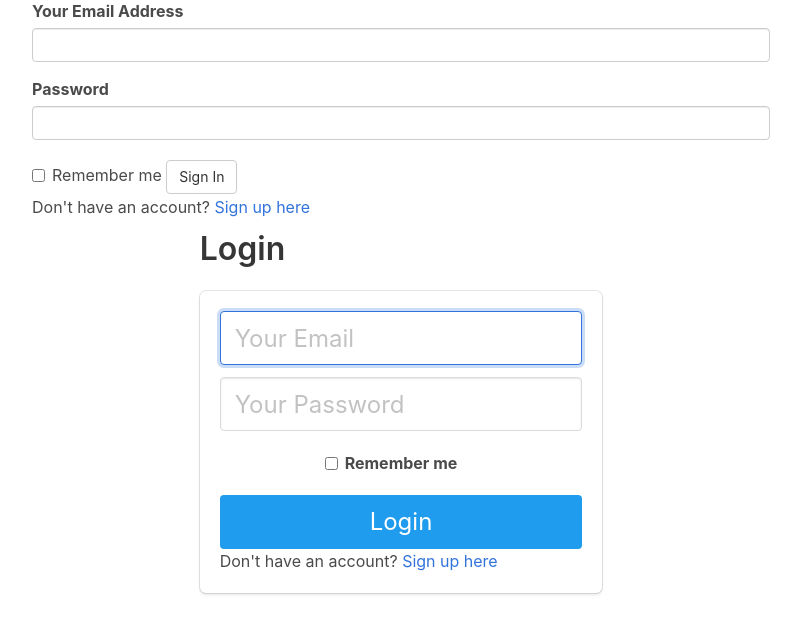
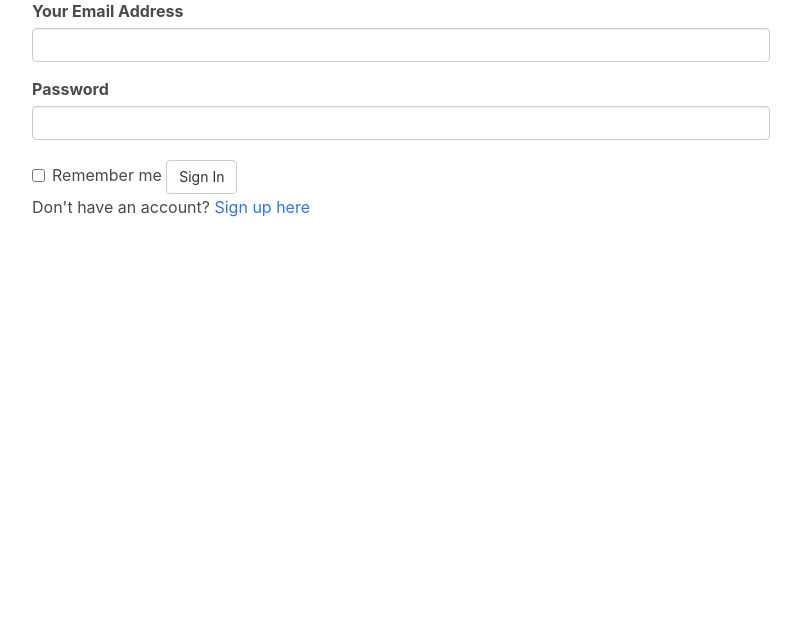
Before and after one commit to priscillapepe/Pitches, a Flask app: page /authenticate/login in a window 1280 px wide. Shown: the part 103-737 px from the top of the page, without its empty margins (239-1040 px from the left). Run offline with Flask 2, Linux system fonts and the light colour scheme; some libraries are stand-ins or nearby versions; some web fonts are replaced.

Commit message:
modified

```diff
--- a/app/templates/auth/login.html
+++ b/app/templates/auth/login.html
@@ -22,31 +22,5 @@
     </div>
 </div>
 
-<div class="column is-4 is-offset-4">
-  <h3 class="title">Login</h3>
-  <div class="box">
-      <form method="POST" action="/login">
-          <div class="field">
-              <div class="control">
-                  <input class="input is-large" type="email" name="email" placeholder="Your Email" autofocus="">
-              </div>
-          </div>
-
-          <div class="field">
-              <div class="control">
-                  <input class="input is-large" type="password" name="password" placeholder="Your Password">
-              </div>
-          </div>
-          <div class="field text-center">
-              <label class="checkbox">
-                  <input type="checkbox">
-                  Remember me
-              </label>
-          </div>
-          <button class="button is-block is-info is-large is-fullwidth">Login</button>
-          <p> Don't have an account? <a href="{{url_for('auth.register')}}">Sign up here</a></p>
-      </form>
-  </div>
-</div>
 
 {% endblock%}
--- a/config.py
+++ b/config.py
@@ -6,7 +6,7 @@ class Config:
     '''
     SECRET_KEY = os.environ.get('SECRET_KEY')
     SQLALCHEMY_DATABASE_URI = 'postgresql+psycopg2://moringa:pepe201@localhost/pitches'
-    UPLOADED_PHOTOS_DEST ='app/static'
+    UPLOADED_PHOTOS_DEST ='app/static/photos'
     SQLALCHEMY_TRACK_MODIFICATIONS = True
     # email configurations
     MAIL_SERVER = 'smtp.gmail.com'
```
Also changed, not shown: app/static/photos/Screenshot_from_2020-09-23_18-41-48_-_1.png (added), 1 other file.
